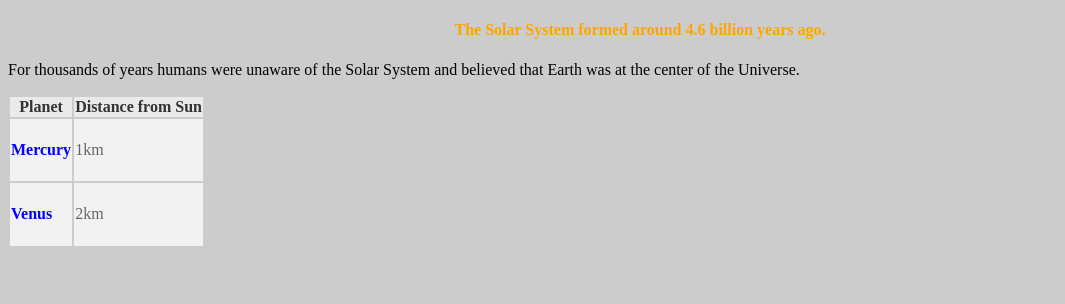
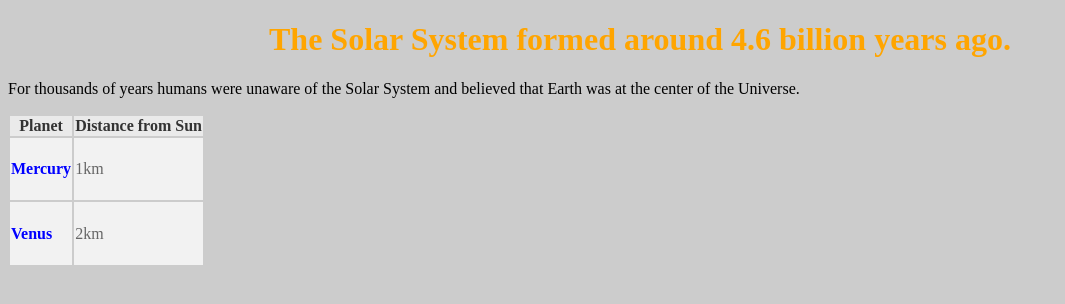
Before and after one commit to liduan-su/ist263-spring-2020, a plain HTML site: page labs/week-04/solar-system.html in a window 1280 px wide. Shown: the whole page, without its empty margins (0-1065 px from the left). Drawn offline with Linux system fonts and the light colour scheme.

Commit message:
Class work update

```diff
--- a/labs/week-04/solar-system.html
+++ b/labs/week-04/solar-system.html
@@ -20,7 +20,7 @@
             <!--
                 ToDo: Add CSS to Set the heading color to orange, and align it to center
             -->
-            <h4 class="orange">The Solar System formed around 4.6 billion years ago.</h4>
+            <h1 class="orange">The Solar System formed around 4.6 billion years ago.</h1>
         </header>
 
         <p>
--- a/labs/week-04/style.css
+++ b/labs/week-04/style.css
@@ -4,16 +4,24 @@ body {
 h4 {
     font-size: 16px;
     color: blue;
+    font-weight: bolds;
 }
-h4.orange {
+h1.orange {
     color: orange;
     text-align: center;
+    font-size: x-larger;
     /* your properties here */
+}
+
+table{
+    border: none;
 }
 thead {
     background-color: #eaeaea;
     color: #333;
-    /* your properties here */}
+    /* your properties here */
+}
+
 tbody {
     background-color: #f2f2f2;
     color: #666;
```
Also changed, not shown: labs/week-04/liduan_about-me.html (+5 -0 lines).
